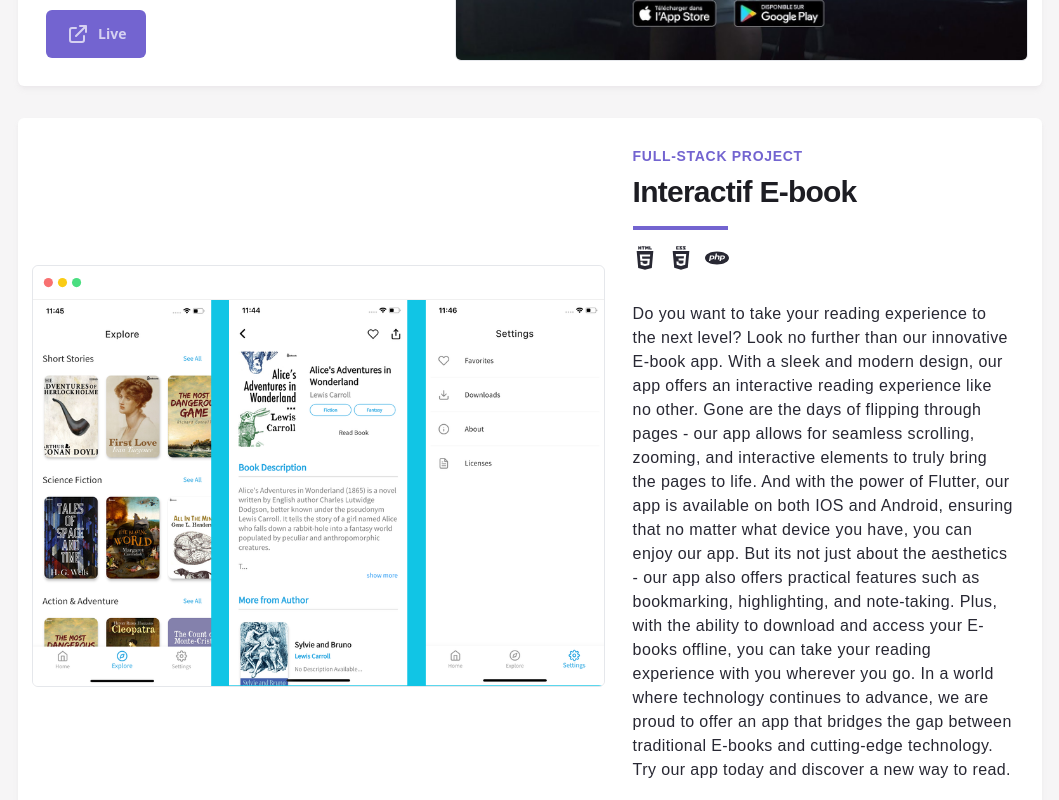
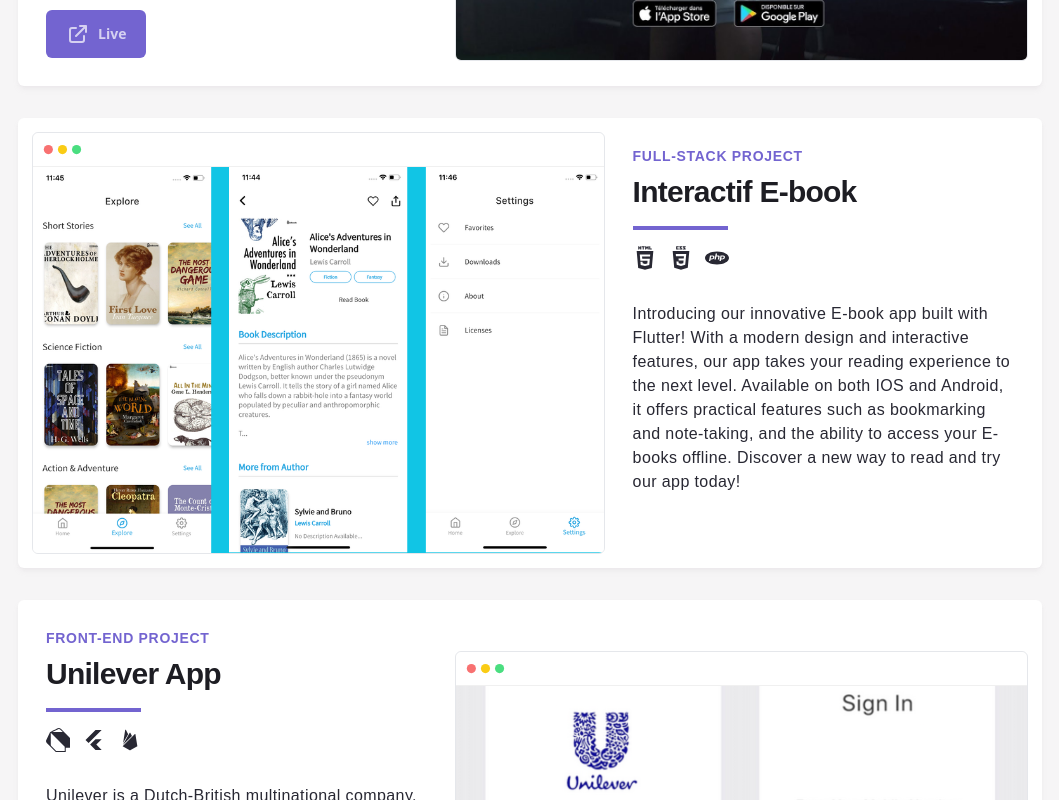
Before and after one commit to gabrielontech/portfolio_new, a Next.js app: page / in a window 1280 px wide. Shown: the part 2660-3460 px from the top of the page, without its empty margins (110-1169 px from the left). Built offline with nearby package versions, Linux system fonts and the light colour scheme; a web font is replaced by a local one.

Commit message:
Update index.js

```diff
--- a/pages/index.js
+++ b/pages/index.js
@@ -835,11 +835,7 @@
               <FeaturedProjectCard
                 title={"Interactif E-book"}
                 status={"Full-stack Project"}
-                description={`Do you want to take your reading experience to the next level? Look no further than our innovative E-book app.
-With a sleek and modern design, our app offers an interactive reading experience like no other. Gone are the days of flipping through pages - our app allows for seamless scrolling, zooming, and interactive elements to truly bring the pages to life.
-And with the power of Flutter, our app is available on both IOS and Android, ensuring that no matter what device you have, you can enjoy our app.
-But its not just about the aesthetics - our app also offers practical features such as bookmarking, highlighting, and note-taking. Plus, with the ability to download and access your E-books offline, you can take your reading experience with you wherever you go.
-In a world where technology continues to advance, we are proud to offer an app that bridges the gap between traditional E-books and cutting-edge technology. Try our app today and discover a new way to read.`}
+                description={`Introducing our innovative E-book app built with Flutter! With a modern design and interactive features, our app takes your reading experience to the next level. Available on both IOS and Android, it offers practical features such as bookmarking and note-taking, and the ability to access your E-books offline. Discover a new way to read and try our app today!`}
                 float={`right-0`}
                 flexDirection={`flex-col lg:flex-row`}
                 imgWidth={"1366"}
```
